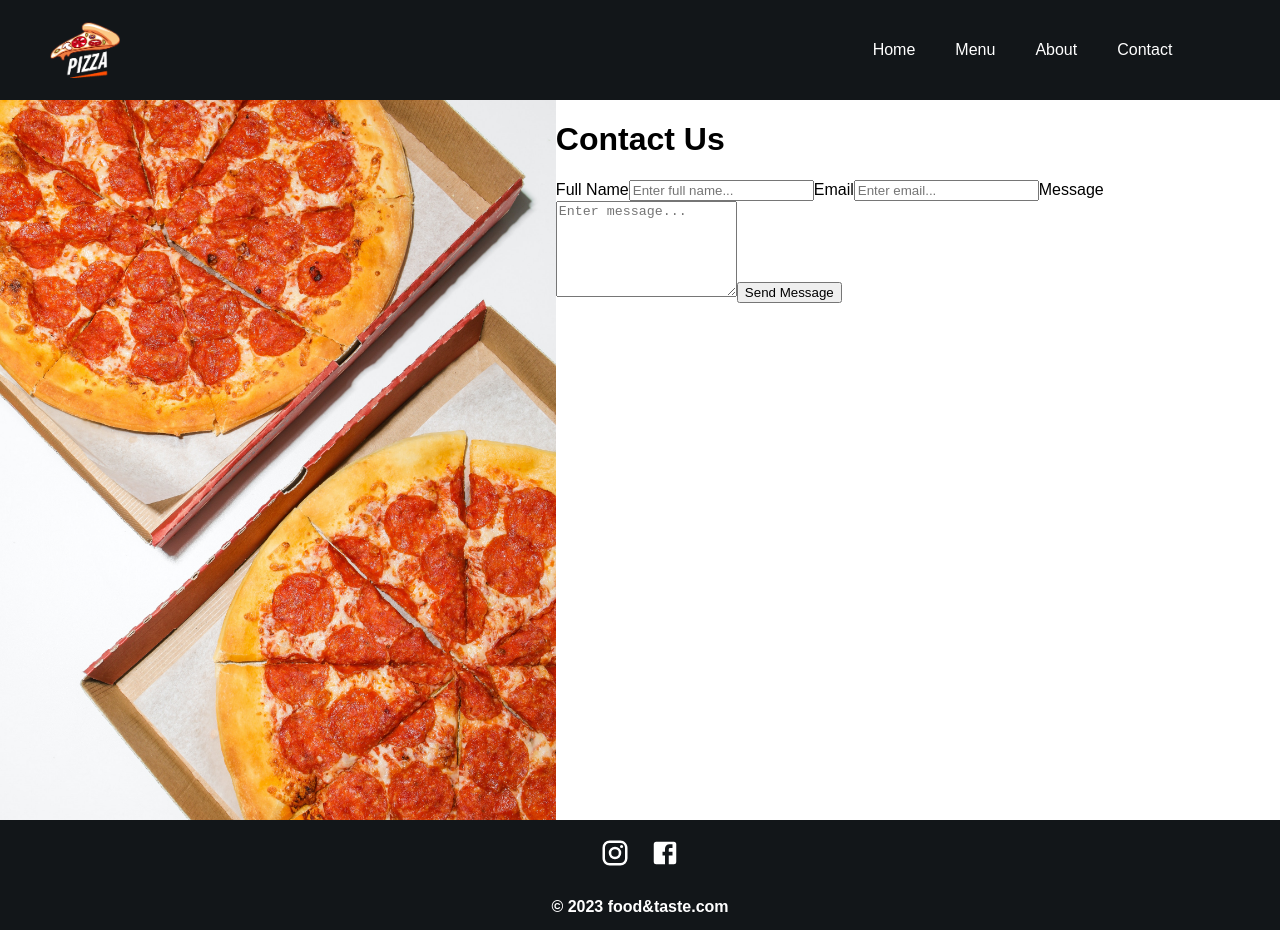
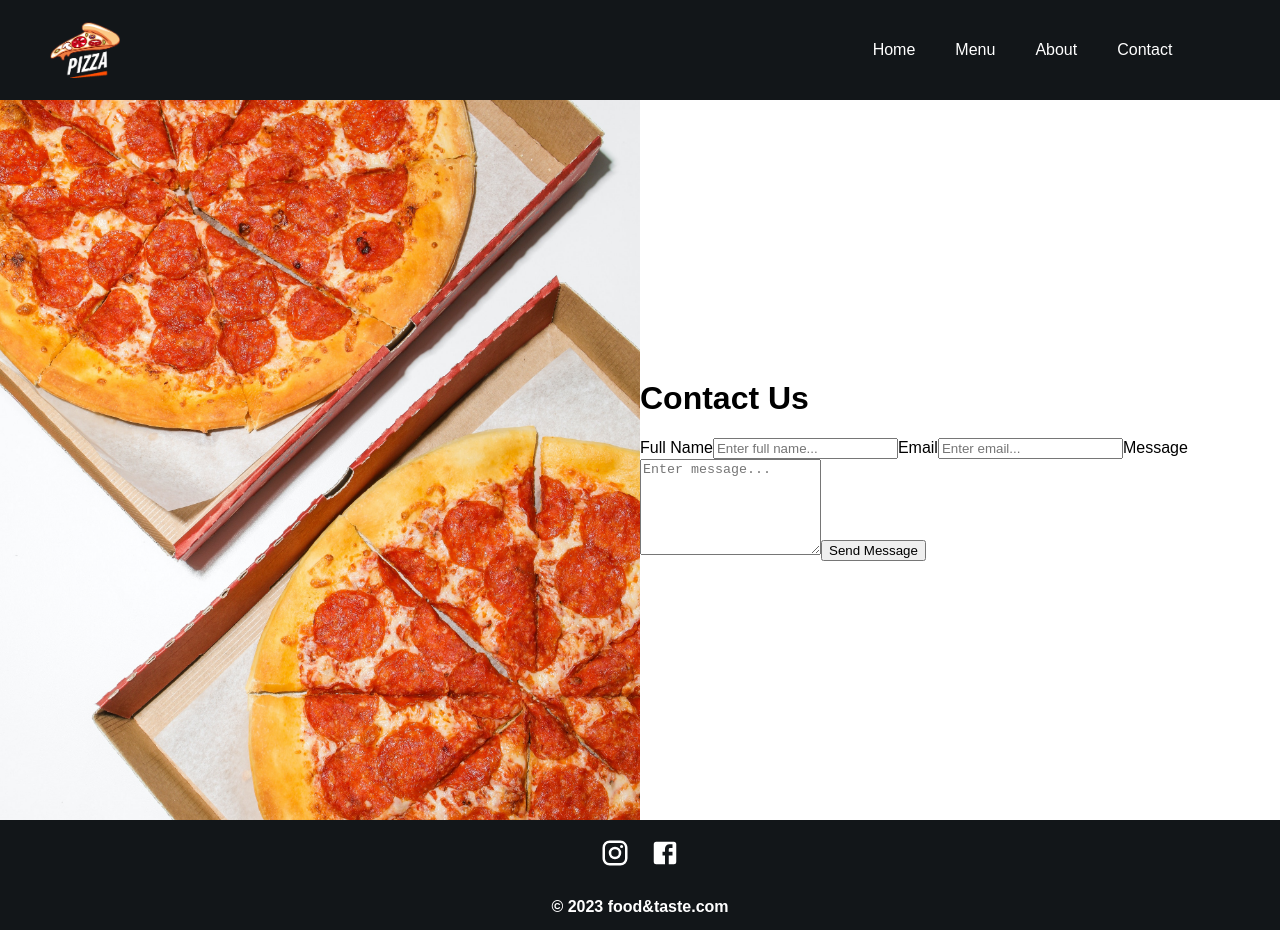
Before and after one commit to RosenGeorgievvv/food-website, a React (Create React App) app: page /contact in a window 1280 px wide. Built offline with nearby package versions, Linux system fonts and the light colour scheme.

Commit message:
Update Contact.css

```diff
--- a/src/styles/Contact.css
+++ b/src/styles/Contact.css
@@ -2,12 +2,20 @@
     width: 100%;
     height: 90vh;
     display: flex;
-  }
+}
 
-  .contact .leftSide {
+.contact .leftSide {
     height: 100%;
     flex: 50%;
     background-position: center;
     background-repeat: no-repeat;
     background-size: cover;
-  }
+}
+
+.contact .rightSide {
+    height: 100%;
+    flex: 50%;
+    display: flex;
+    flex-direction: column;
+    justify-content: center;
+}
```
